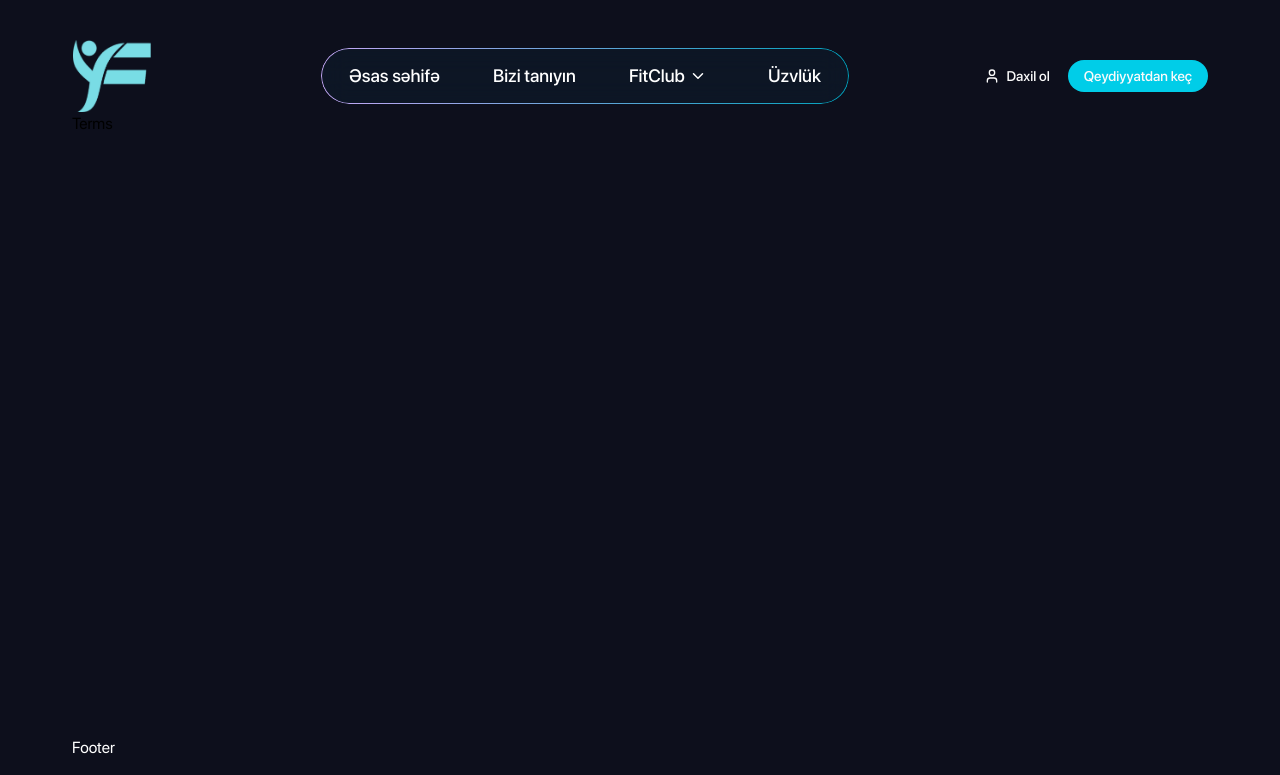
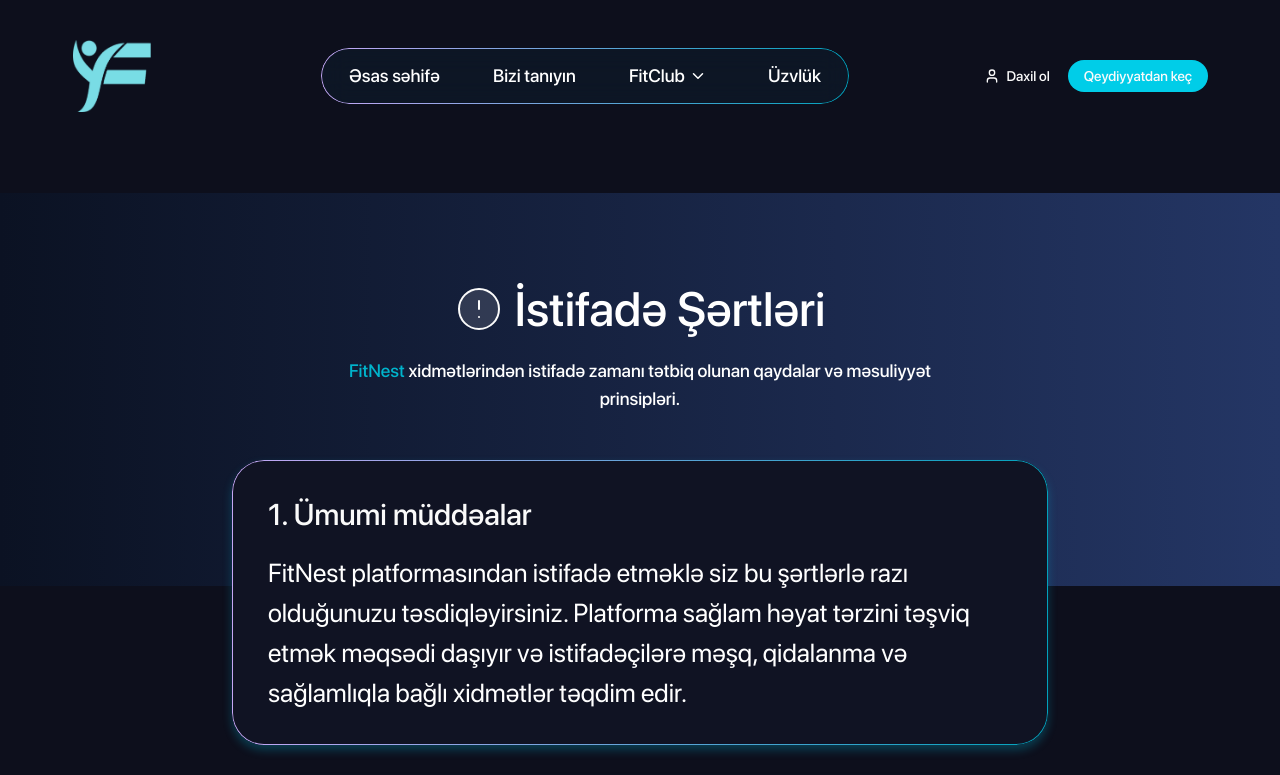
Before and after one commit to fitnest-health/frontend, a Next.js app: page /terms in a window 1280 px wide. Shown: the top 775 px of the page. Built offline with nearby package versions, Linux system fonts and the light colour scheme.

Commit message:
Terms page

```diff
--- a/app/privacy/page.tsx
+++ b/app/privacy/page.tsx
@@ -32,7 +32,7 @@
                                 <CardTitle>{item.id}. {item.title}</CardTitle>
                             </CardHeader>
                             <CardContent>
-                                <p className="text-gray-500 min-[1440px]:text-card-foreground font-sans">{item.text}</p>
+                                <p className="text-gray-500 min-[1440px]:text-card-foreground">{item.text}</p>
                             </CardContent>
                         </Card>
                     ))
--- a/app/terms/page.tsx
+++ b/app/terms/page.tsx
@@ -1,7 +1,79 @@
+import BannerContainer from "@/components/common/BannerContainer"
+import AlertIcon from '../../public/icons/alert-circle.svg'
+import { Card, CardContent, CardHeader, CardTitle } from "@/components/ui/common/cardForPrivacy&Terms";
+
+interface TermItem {
+  id: string;
+  title: string;
+  content: string;
+}
+
+const termsData: TermItem[] = [
+  {
+    id: "1",
+    title: "Ümumi müddəalar",
+    content:
+      "FitNest platformasından istifadə etməklə siz bu şərtlərlə razı olduğunuzu təsdiqləyirsiniz. Platforma sağlam həyat tərzini təşviq etmək məqsədi daşıyır və istifadəçilərə məşq, qidalanma və sağlamlıqla bağlı xidmətlər təqdim edir.",
+  },
+  {
+    id: "2",
+    title: "Qeydiyyat və istifadəçi hesabı",
+    content:
+      "Platformadan tam şəkildə yararlanmaq üçün istifadəçi hesabı yaratmaq tələb olunur. Qeydiyyat zamanı təqdim etdiyiniz məlumatların düzgün və aktual olmasına siz məsuliyyət daşıyırsınız. Hesabınızı üçüncü şəxslərlə paylaşmaq qadağandır.",
+  },
+  {
+    id: "3",
+    title: "Məlumatların məxfiliyi və təhlükəsizlik",
+    content:
+      "FitNest istifadəçi məlumatlarının qorunmasına böyük önəm verir. Bütün şəxsi məlumatlar məxfi saxlanılır və yalnız istifadəçinin razılığı ilə paylaşılır. Platforma müasir təhlükəsizlik standartlarından istifadə edir.",
+  },
+  {
+    id: "4",
+    title: "Xidmətlərin istifadəsi və məzmun",
+    content:
+      "FitNest üzvlərinə təqdim olunan məşq, diyet proqramları və digər məzmun yalnız məlumat məqsədilədir. Bu məlumatlar peşəkar fitness coachları ilə məsləhətlər nəticəsində paylaşılır. İstifadəçi proqramlardan şəxsi məsuliyyətlə yararlanır. İstifadə etməmişdən əvvəl mütləq həkim məsləhəti də alın.",
+  },
+  {
+    id: "5",
+    title: "Ödənişlər və abunəlik",
+    content:
+      "Bəzi xidmətlər ödənişli ola bilər. Abunəlik planlarının qiyməti, müddəti və ləğv qaydaları platformada ayrıca qeyd olunur. FitNest istənilən vaxt qiymətləri və xidmət şərtlərini dəyişmək hüququnu özündə saxlayır.",
+  },
+  {
+    id: "6",
+    title: "Qaydaların pozulması və hesabın dayandırılması",
+    content:
+      "İstifadəçi FitNest platformasından qanunsuz və ya etik qaydalara zidd məqsədlərlə istifadə edə bilməz. Qaydaların pozulması halında hesab xəbərdarlıq edilmədən müvəqqəti və ya daimi şəkildə bağlana bilər.",
+  },
+];
 
 const Terms = () => {
   return (
-    <div>Terms</div>
+    <BannerContainer
+      title="İstifadə Şərtləri"
+      subtitle={
+        <>
+          <span className="text-primary-700">FitNest</span>
+          <span> xidmətlərindən istifadə zamanı tətbiq olunan qaydalar və məsuliyyət prinsipləri.</span>
+        </>
+      }
+      iconUrl={AlertIcon.src}
+    >
+      <div className="space-y-4 sm:space-y-8 mt-4">
+        {
+          termsData.map((item, index) => (
+            <Card key={item.id}>
+              <CardHeader className="text-s2 sm:text-h6 font-medium">
+                <CardTitle>{index + 1}. {item.title}</CardTitle>
+              </CardHeader>
+              <CardContent className="text-neutral-50! text-b1 sm:leading-t1 font-normal leading-b1 sm:font-extralight sm:text-t1">
+                {item.content}
+              </CardContent>
+            </Card>
+          ))
+        }
+      </div>
+    </BannerContainer>
   )
 }
 
--- a/components/common/BannerContainer.tsx
+++ b/components/common/BannerContainer.tsx
@@ -4,7 +4,7 @@
 interface BannerProps {
     title: string;
     subtitle: string | React.ReactNode;
-    icon: LucideIcon;
+    icon?: LucideIcon;
     iconClassName?: string;
     iconUrl?: string;
     children: React.ReactNode;
@@ -19,11 +19,11 @@
                         {
                             iconUrl
                                 ? <img src={iconUrl} className='sm:w-12 sm:h-12 w-7 h-7' />
-                                : <Icon className={`${iconClassName} sm:w-12 sm:h-12 w-7 h-7 `} />
+                                : Icon && <Icon className={`${iconClassName} sm:w-12 sm:h-12 w-7 h-7 `} />
                         }
                         <h2 className='text-t1 leading-t1 font-medium sm:text-h2 sm:leading-h2'>{title}</h2>
                     </div>
-                    <p className='text-b2 leading-b2 font-medium mt-3 sm:text-s2 sm:leading-s2'>{subtitle}</p>
+                    <p className='text-b2 text-center leading-b2 font-medium mt-3 sm:text-s2 sm:leading-s2 max-w-[360px] sm:max-w-[460px] md:max-w-[628px]'>{subtitle}</p>
                 </div>
             </div>
             <div className='md:pt-[332px] sm:pt-52 pt-36 lg:px-40'>
--- a/components/ui/common/cardForPrivacy&Terms.tsx
+++ b/components/ui/common/cardForPrivacy&Terms.tsx
@@ -7,7 +7,7 @@
     <div
       data-slot="card"
       className={cn(
-        "w-full py-8 px-9 flex flex-col items-start gap-4 rounded-4xl gradient-border bg-card",
+        "w-full py-8 px-9 flex flex-col items-start gap-4 rounded-4xl gradient-border bg-card shadow-[0px_5px_10px_0px_rgba(0,172,204,0.3)]",
         className
       )}
       {...props}
@@ -32,7 +32,7 @@
   return (
     <div
       data-slot="card-title"
-      className={cn("text-card-foreground font-sans", className)}
+      className={cn("text-card-foreground", className)}
       {...props}
     />
   )
```
Also changed, not shown: public/icons/alert-circle.svg (added).
